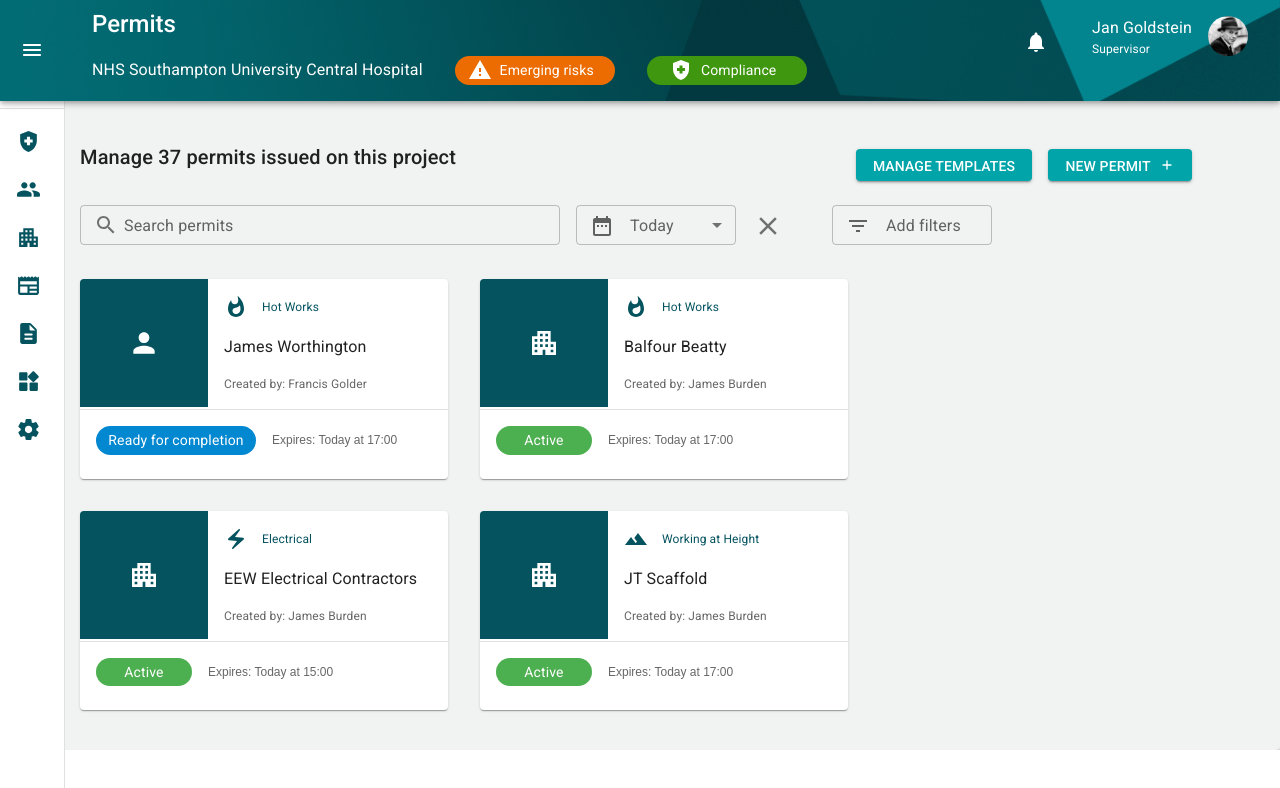
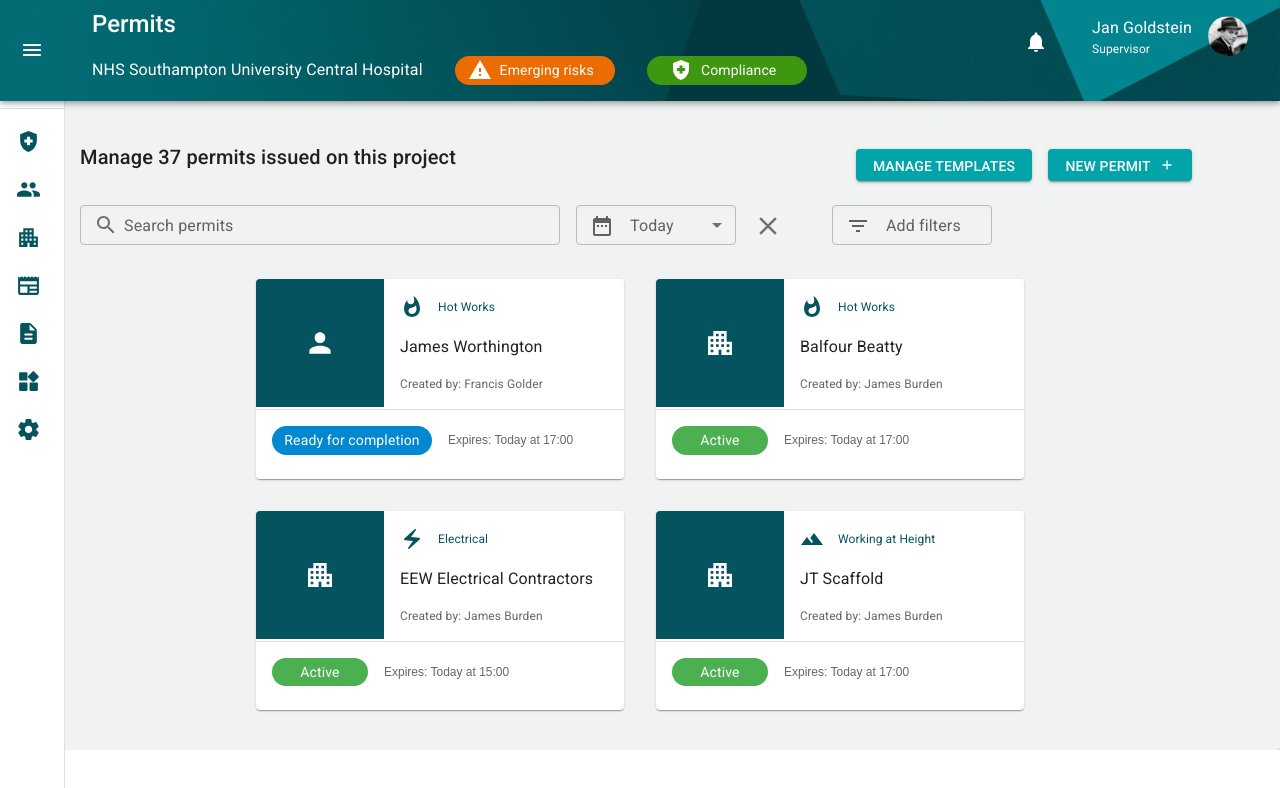
Before and after one commit to Catherinen29/skunkworks, a React (Create React App) app: page /finalpermits in a window 1280 px wide. Shown: the top 788 px of the page. Built offline with nearby package versions, Linux system fonts and the light colour scheme.

Commit message:
Minor styling.

```diff
--- a/src/components/Permit/HWPermitOverview.js
+++ b/src/components/Permit/HWPermitOverview.js
@@ -83,7 +83,7 @@ return (
 
 <SideBar />
 
-<Box sx={{bgcolor: '#f1f3f3', display: 'flex', ml: '4rem'}}>
+<Box sx={{bgcolor: '#f1f3f3', display: 'flex', ml: '4rem', justifyContent: 'center'}}>
 
 <Box sx={{bgcolor: '#f1f3f3', pb: '3rem', width: '80%'}}>
     <Button
--- a/src/components/PermitSignOff/FinalPermits.js
+++ b/src/components/PermitSignOff/FinalPermits.js
@@ -195,7 +195,7 @@ return(
 
         {/* List of permits */}
         <Box sx={{display: 'flex', flexWrap: 'wrap', gap: '2rem',
-            mt: '1rem'}}>
+            justifyContent: 'center', mt: '1rem'}}>
         <Card sx={{width: '23rem', display: 'flex'}}>
                     <CardContent sx={{p: 0, width: '100%'}}>
                     <CardActionArea onClick={() => navigate('/permitoverviewcompleted')}>
```
